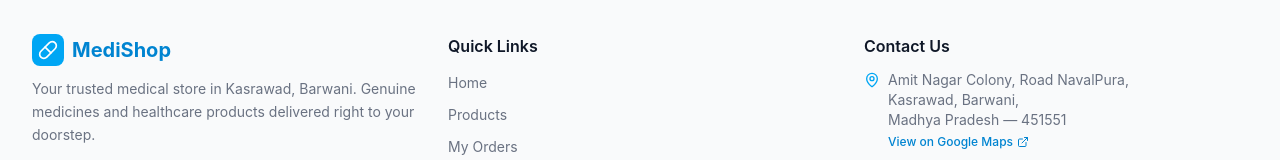
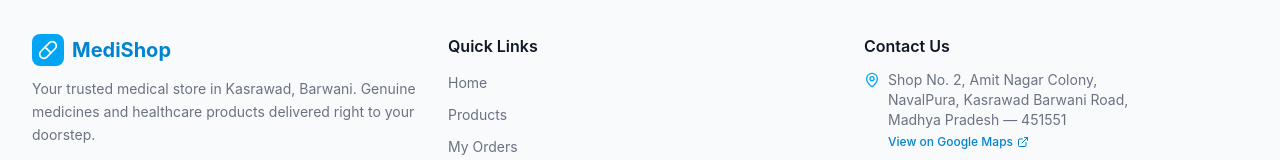
Before and after one commit to madhavautomates/dhara, a Next.js app: page /products in a window 1280 px wide. Shown: the part 880-1040 px from the top of the page. Built offline with nearby package versions, Linux system fonts and the light colour scheme; no server answers; the database is empty.

Commit message:
Fix store address to Shop No.2 Amit Nagar Colony NavalPura Kasrawad
Co-Authored-By: Claude Sonnet 4.6 <noreply@anthropic.com>

```diff
--- a/components/Footer.tsx
+++ b/components/Footer.tsx
@@ -45,8 +45,8 @@ export default function Footer() {
               <li className="flex items-start gap-2 text-sm text-gray-500">
                 <MapPin className="h-4 w-4 text-sky-500 mt-0.5 shrink-0" />
                 <div>
-                  <p>Amit Nagar Colony, Road NavalPura,</p>
-                  <p>Kasrawad, Barwani,</p>
+                  <p>Shop No. 2, Amit Nagar Colony,</p>
+                  <p>NavalPura, Kasrawad Barwani Road,</p>
                   <p>Madhya Pradesh — 451551</p>
                   <a
                     href="https://share.google/V4HWF4oHOTg2h1f0F"
```
